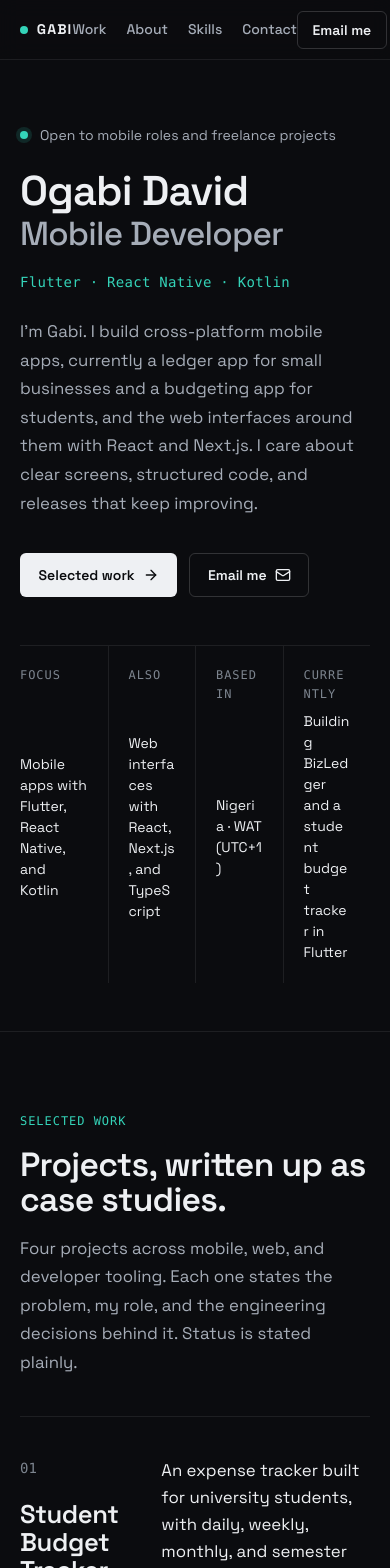
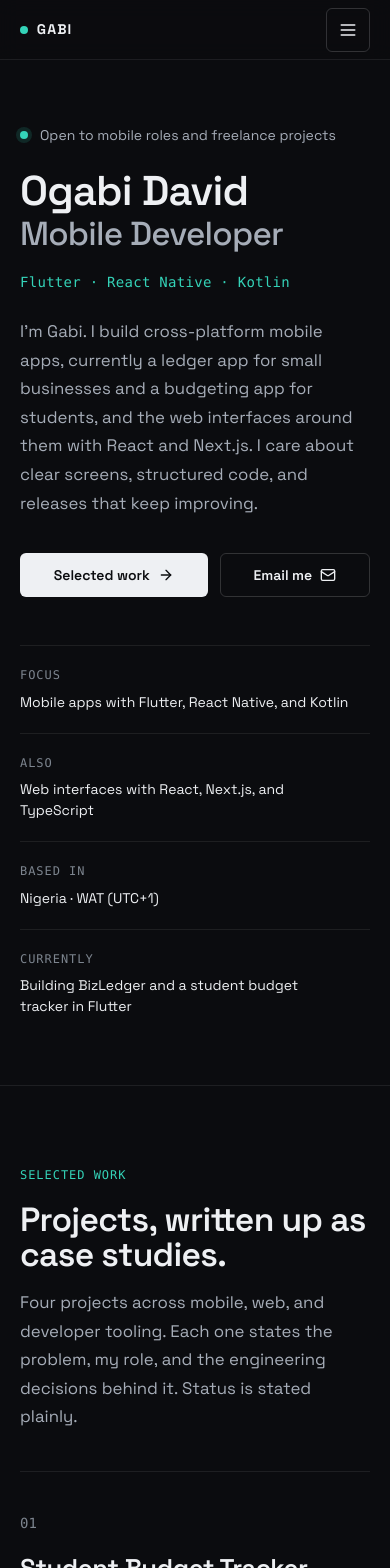
Before and after one commit to GABIs-Hub/portfolio, a Next.js app: page / in a window 390 px wide. Shown: the top 1568 px of the page. Built offline with nearby package versions, Linux system fonts and the light colour scheme.

Commit message:
Design system part 5: cursor, motion, and responsive rules

```diff
--- a/src/app/globals.css
+++ b/src/app/globals.css
@@ -892,4 +892,201 @@ dd {
   color: var(--fg);
 }
 
-/* @@PART5@@ */
+/* Cursor */
+
+.cursor-layer {
+  position: fixed;
+  inset: 0;
+  z-index: 60;
+  display: none;
+  pointer-events: none;
+}
+
+@media (pointer: fine) and (hover: hover) and (prefers-reduced-motion: no-preference) {
+  .cursor-layer {
+    display: block;
+  }
+}
+
+.cursor-blob,
+.cursor-dot {
+  position: absolute;
+  top: 0;
+  left: 0;
+  border-radius: 50%;
+  opacity: 0;
+  transition: opacity var(--duration) ease;
+  will-change: transform;
+}
+
+.cursor-blob {
+  width: 40px;
+  height: 40px;
+  margin: -20px 0 0 -20px;
+  background: radial-gradient(circle, rgb(52 211 184 / 55%) 0%, rgb(52 211 184 / 0%) 70%);
+}
+
+.cursor-dot {
+  width: 6px;
+  height: 6px;
+  margin: -3px 0 0 -3px;
+  background: var(--accent);
+}
+
+.cursor-layer[data-visible="true"] .cursor-blob,
+.cursor-layer[data-visible="true"] .cursor-dot {
+  opacity: 1;
+}
+
+/* Motion */
+
+@media (prefers-reduced-motion: no-preference) {
+  [data-enter] {
+    animation: enter var(--duration-slow) var(--ease) both;
+  }
+
+  [data-enter="1"] {
+    animation-delay: 70ms;
+  }
+
+  [data-enter="2"] {
+    animation-delay: 140ms;
+  }
+
+  [data-enter="3"] {
+    animation-delay: 210ms;
+  }
+
+  [data-enter="4"] {
+    animation-delay: 280ms;
+  }
+
+  [data-enter="5"] {
+    animation-delay: 380ms;
+  }
+
+  @keyframes enter {
+    from {
+      opacity: 0;
+      transform: translateY(10px);
+    }
+
+    to {
+      opacity: 1;
+      transform: none;
+    }
+  }
+
+  html[data-js] [data-reveal] {
+    opacity: 0;
+    transform: translateY(14px);
+    transition:
+      opacity var(--duration-slow) var(--ease),
+      transform var(--duration-slow) var(--ease);
+  }
+
+  html[data-js] [data-reveal][data-inview] {
+    opacity: 1;
+    transform: none;
+  }
+}
+
+/* Responsive */
+
+@media (max-width: 960px) {
+  .desktop-nav,
+  .header-cta {
+    display: none;
+  }
+
+  .mobile-nav {
+    display: block;
+  }
+
+  .hero-facts {
+    grid-template-columns: repeat(2, minmax(0, 1fr));
+  }
+
+  .hero-fact:nth-child(odd) {
+    padding-left: 0;
+    border-left: 0;
+  }
+
+  .hero-fact:nth-child(n + 3) {
+    border-top: 1px solid var(--line);
+  }
+
+  .case-study {
+    grid-template-columns: 1fr;
+    gap: 1.5rem;
+  }
+
+  .about-grid {
+    grid-template-columns: 1fr;
+  }
+
+  .skills-grid {
+    grid-template-columns: repeat(2, minmax(0, 1fr));
+  }
+
+  .capability-grid {
+    grid-template-columns: repeat(2, minmax(0, 1fr));
+  }
+
+  .contact-panel {
+    grid-template-columns: 1fr;
+    align-items: start;
+  }
+}
+
+@media (max-width: 600px) {
+  .hero h1 {
+    max-width: none;
+  }
+
+  .hero-facts {
+    grid-template-columns: 1fr;
+  }
+
+  .hero-facts .hero-fact + .hero-fact {
+    padding-left: 0;
+    border-left: 0;
+    border-top: 1px solid var(--line);
+  }
+
+  .hero-actions .button,
+  .contact-actions .button {
+    flex: 1 1 auto;
+  }
+
+  .case-details {
+    grid-template-columns: 1fr;
+  }
+
+  .timeline-item {
+    grid-template-columns: 1fr;
+    gap: 0.35rem;
+  }
+
+  .skills-grid {
+    grid-template-columns: 1fr;
+  }
+
+  .capability-grid {
+    grid-template-columns: 1fr;
+  }
+
+  .contact-list a {
+    flex-direction: column;
+    align-items: flex-start;
+    gap: 0.35rem;
+  }
+
+  .contact-list a span:last-child {
+    text-align: left;
+  }
+
+  .site-footer .wrap {
+    display: grid;
+  }
+}
```
